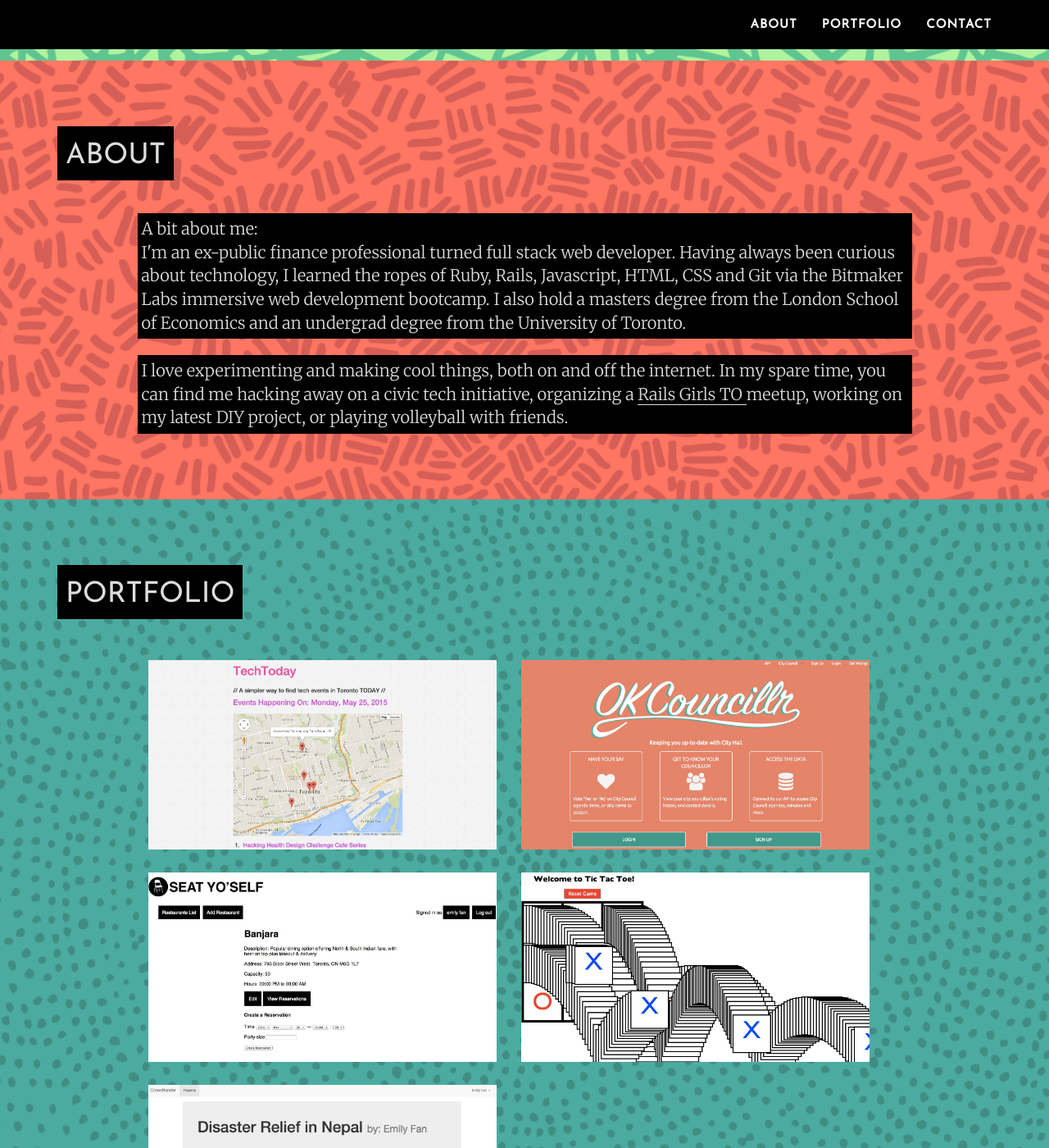
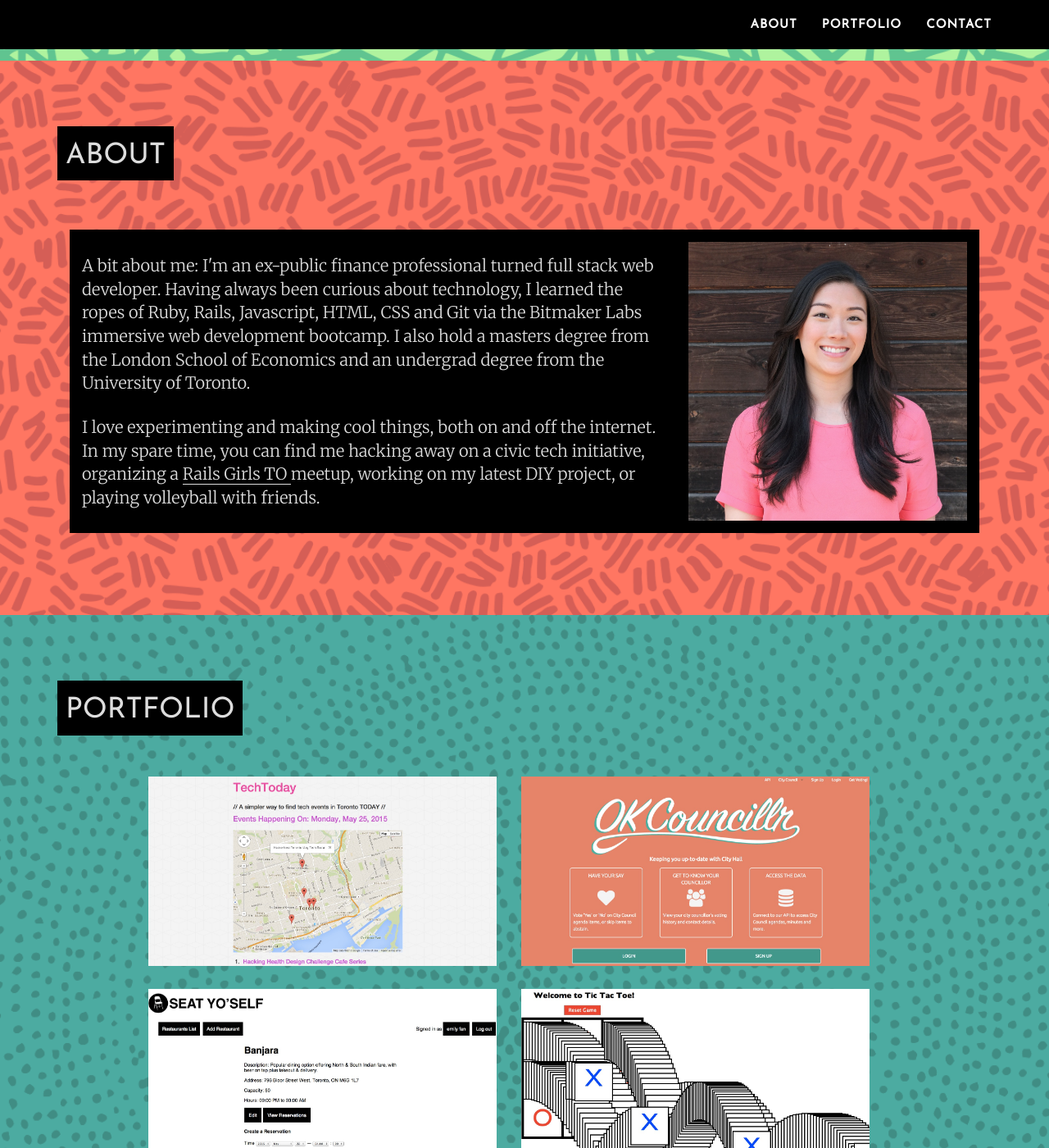
Before and after one commit to emilyjfan/emilyjfan.github.io, a Jekyll site: the page built from index.html, in a window 1280 px wide and 1400 px high, scrolled down 450 px. Shown: the whole window at 82% size. Built offline with Jekyll 4.4.1, drawn with Linux system fonts in a browser that asks for light colours; some web fonts are replaced.

Commit message:
fixing images

```diff
--- a/_includes/about.html
+++ b/_includes/about.html
@@ -2,15 +2,20 @@
     <section class="about" id="about">
         <div class="container about-section">
             <div class="row buffer-container">
-                <div class="col-lg-12">
+                <div class="col-md-12">
                     <h2>ABOUT</h2>
                     <br>
                 </div>
             </div>
             <div class="row small-text">
-                <div class="col-lg-10 col-lg-offset-1" id="about-text">
-                    <p>A bit about me: <br> I'm an ex-public finance professional turned full stack web developer. Having always been curious about technology, I learned the ropes of Ruby, Rails, Javascript, HTML, CSS and Git via the Bitmaker Labs immersive web development bootcamp. I also hold a masters degree from the London School of Economics and an undergrad degree from the University of Toronto. </p>
-                    <p>I love experimenting and making cool things, both on and off the internet. In my spare time, you can find me hacking away on a civic tech initiative, organizing a <a class="underline-link" href="https://twitter.com/railsgirlsTO"> Rails Girls TO </a> meetup, working on my latest DIY project, or playing volleyball with friends.</p>
+                <div class="col-md-offset-1 col-md-11" id="about-text">
+                    <div class="text-container col-md-8">
+                        <p>A bit about me: I'm an ex-public finance professional turned full stack web developer. Having always been curious about technology, I learned the ropes of Ruby, Rails, Javascript, HTML, CSS and Git via the Bitmaker Labs immersive web development bootcamp. I also hold a masters degree from the London School of Economics and an undergrad degree from the University of Toronto. </p>
+                        <p>I love experimenting and making cool things, both on and off the internet. In my spare time, you can find me hacking away on a civic tech initiative, organizing a <a class="underline-link" href="https://twitter.com/railsgirlsTO"> Rails Girls TO </a> meetup, working on my latest DIY project, or playing volleyball with friends.</p>
+                    </div>
+                <div class="image-container col-md-4">
+                    <img id="emily-photo" src="img/emily.JPG" alt="emily-photo">
+                </div>
             </div>
         </div>
     </section>
```
Also changed, not shown: _includes/css/main.css (+23 -7 lines), img/DSCF5169.JPG (deleted), img/emily.JPG (added).
